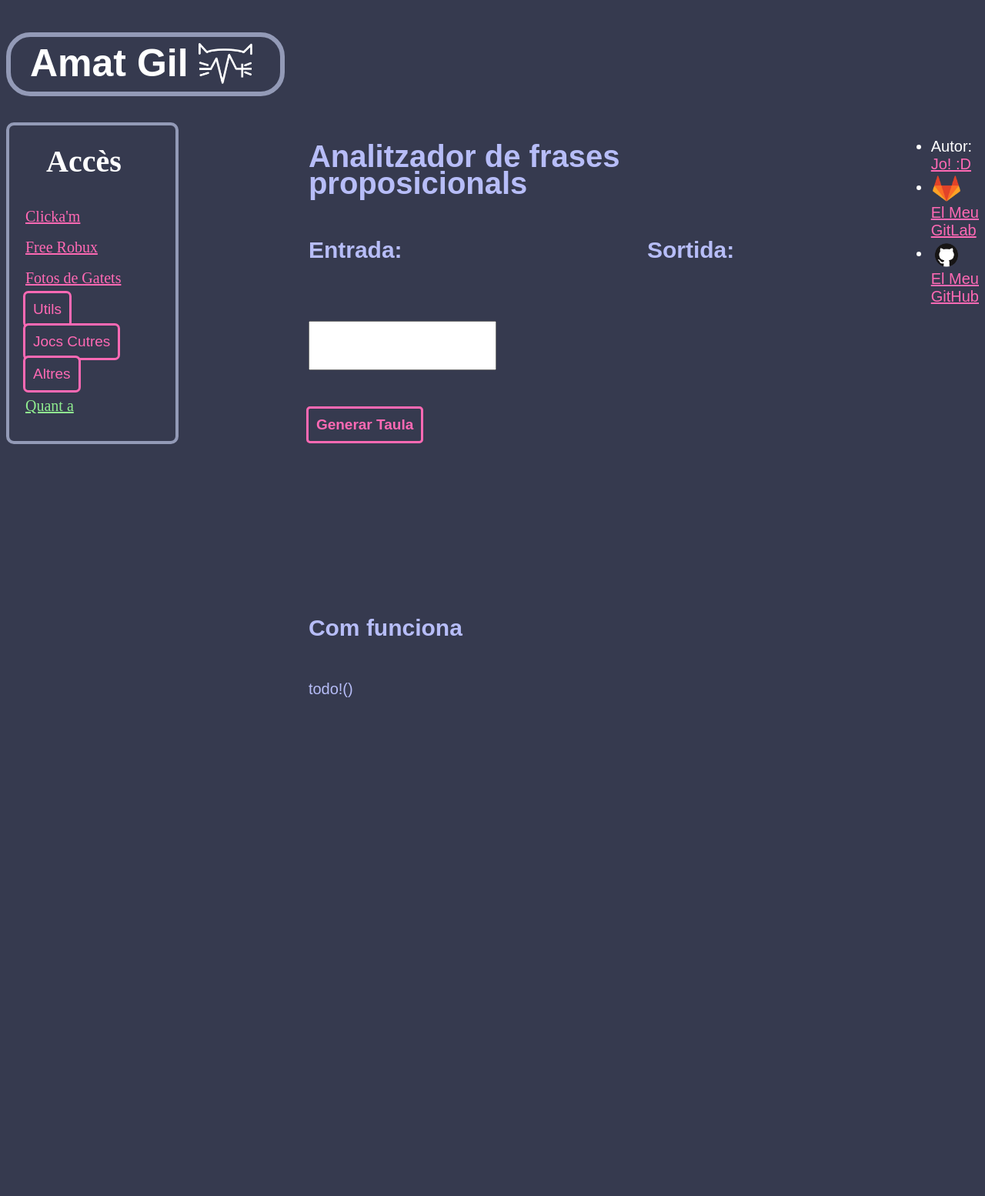
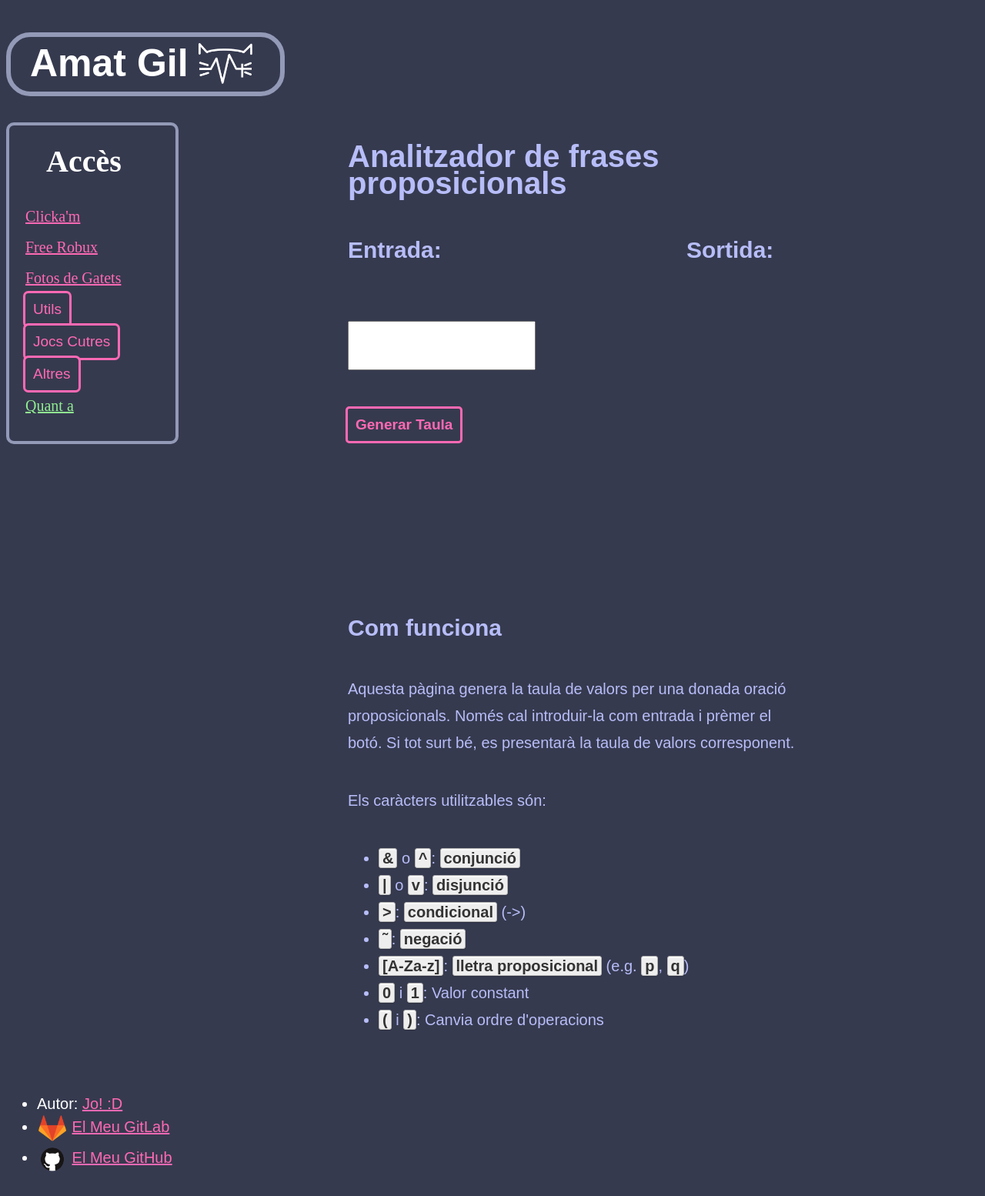
Before and after one commit to amatgil/amatgil.github.io, a Jekyll site: the page built from subpages/utils/logica_formal/logica_formal.html, in a window 1280 px wide. Shown: the whole page at 77% size. Built offline with Jekyll 4.4.1, drawn with Linux system fonts in a browser that asks for light colours; before the commit the page ends 1067 px from its top, so only the background shows below that.

Commit message:
Afegida la explicaci´o per l'ogica

```diff
--- a/_includes/always-present/footer.html
+++ b/_includes/always-present/footer.html
@@ -1,5 +1,5 @@
-<div class="main-footer-content"> <!-- no funciona sense els dos divs??-->
-<div class="main-footer home-grid-item">
+<div class="main-footer"> <!-- no funciona sense els dos divs??-->
+<div class="main-footer-content home-grid-item">
   <ul>
     <li>
       Autor: <a href="mailto:{{site.email}}">Jo! :D</a>
--- a/_layouts/default.html
+++ b/_layouts/default.html
@@ -12,6 +12,7 @@
     <link rel="stylesheet" href="/assets/css/404.css">
     <link rel="stylesheet" href="/assets/css/wasm.css">
     <link rel="stylesheet" href="/assets/css/footer.css">
+    <link rel="stylesheet" href="/assets/css/misc.css">
     <link rel="icon"       href="/assets/brand/favicon.ico" type="image/x-icon">
 	</head>
   <body>
--- a/assets/css/footer.css
+++ b/assets/css/footer.css
@@ -1,9 +1,17 @@
-.main-footer {
-  grid-row-start: 3;
-  grid-row-end: 4;
+.main-footer-content {
+  grid-row-start: 2;
+  grid-row-end: 3;
 
   grid-column-start: 1;
-  grid-column-end: 4;
+  grid-column-end: -1;
+}
+
+.main-footer {
+  grid-row-start: 2;
+  grid-row-end: 3;
+
+  grid-column-start: 1;
+  grid-column-end: -1;
 }
 .git-icon {
   vertical-align:middle;
--- a/assets/css/home.css
+++ b/assets/css/home.css
@@ -69,7 +69,7 @@ body {
   display: grid;
   column-gap: 2em;
   grid-template-columns: auto auto min-content;
-  grid-template-rows: 8em 1fr auto;
+  grid-template-rows: auto min-content auto;
   min-height: 100vh;
   margin-top:auto;
 }
--- /dev/null
+++ b/assets/css/misc.css
@@ -0,0 +1,13 @@
+kbd {
+  font-family: inherit;
+  background-color: #eee;
+  border-radius: 3px;
+  border: 1px solid #b4b4b4;
+  box-shadow: 0 1px 1px rgba(0, 0, 0, 0.2), 0 2px 0 0 rgba(255, 255, 255, 0.7) inset;
+  color: #333;
+  display: inline-block;
+  font-weight: 700;
+  line-height: 1;
+  padding: 2px 4px;
+  white-space: nowrap;
+}
--- a/subpages/utils/logica_formal/logica_formal.html
+++ b/subpages/utils/logica_formal/logica_formal.html
@@ -15,6 +15,7 @@ permalink: /utils/logica_formal
 <div class="main-content">
   <h1>Analitzador de frases proposicionals</h1>
   <div class="logica-grid">
+
     <div class="logica-grid-item logica-entrada">
       <h2>Entrada:</h2>
       <label>
@@ -33,10 +34,25 @@ permalink: /utils/logica_formal
         </span>
       </div>
     </div>
+
     <div class="logica-grid-item logica-explicació">
       <h2>Com funciona</h2>
       <p>
-      todo!()
+      Aquesta pàgina genera la taula de valors per una donada oració proposicionals. Només cal
+      introduir-la com entrada i prèmer el botó. Si tot surt bé, es presentarà la taula de valors
+      corresponent.
+      </p>
+      <p>
+      Els caràcters utilitzables són:
+        <ul>
+          <li><kbd>&amp;</kbd> o <kbd>^</kbd>: <kbd>conjunció</kbd></li>
+          <li><kbd>&vert;</kbd> o <kbd>v</kbd>: <kbd>disjunció</kbd></li>
+          <li><kbd>&gt;</kbd>: <kbd>condicional</kbd> (->)</li>
+          <li><kbd>&tilde;</kbd>: <kbd>negació</kbd></li>
+          <li><kbd>[A-Za-z]</kbd>: <kbd>lletra proposicional</kbd> (e.g. <kbd>p</kbd>, <kbd>q</kbd>)</li>
+          <li><kbd>0</kbd> i <kbd>1</kbd>: Valor constant </li>
+          <li><kbd>(</kbd> i <kbd>)</kbd>: Canvia ordre d'operacions</li>
+        </ul>
       </p>
     </div>
 </div>
```
Also changed, not shown: 1 other file.
